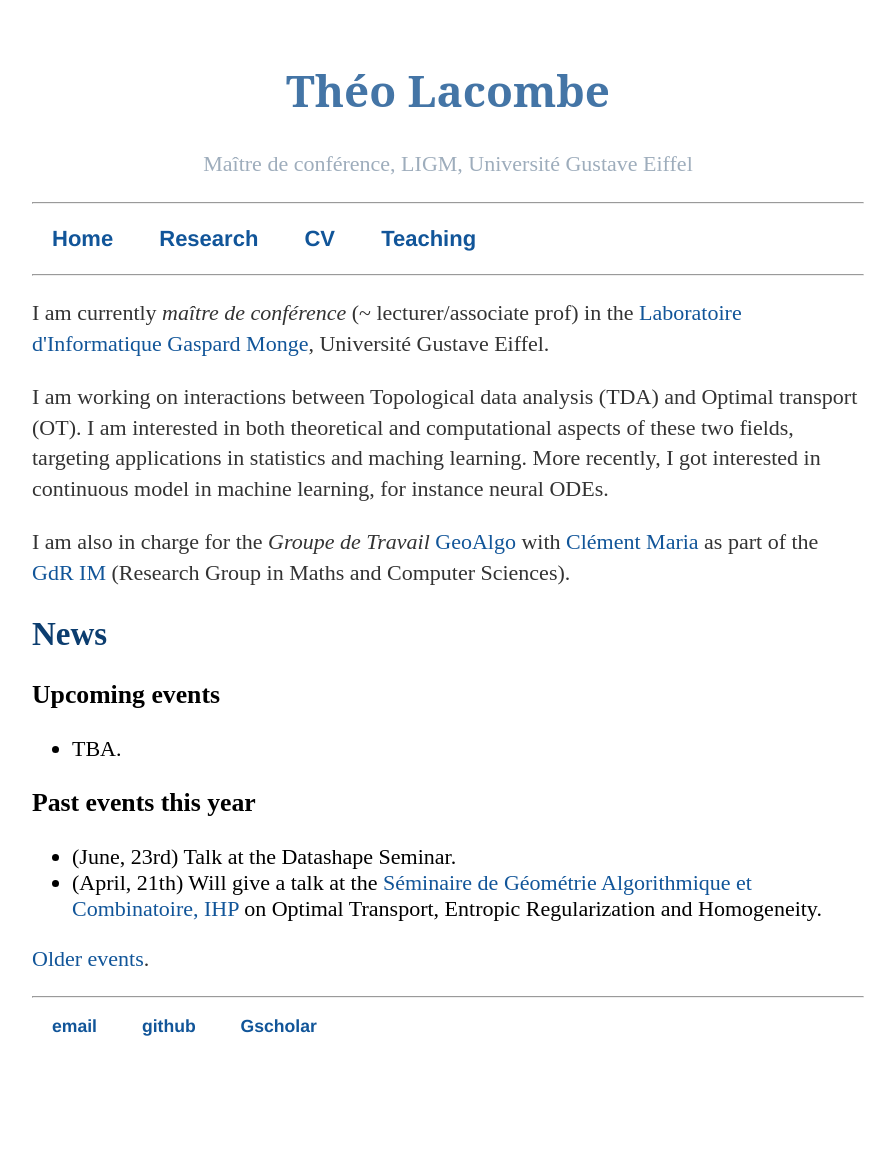
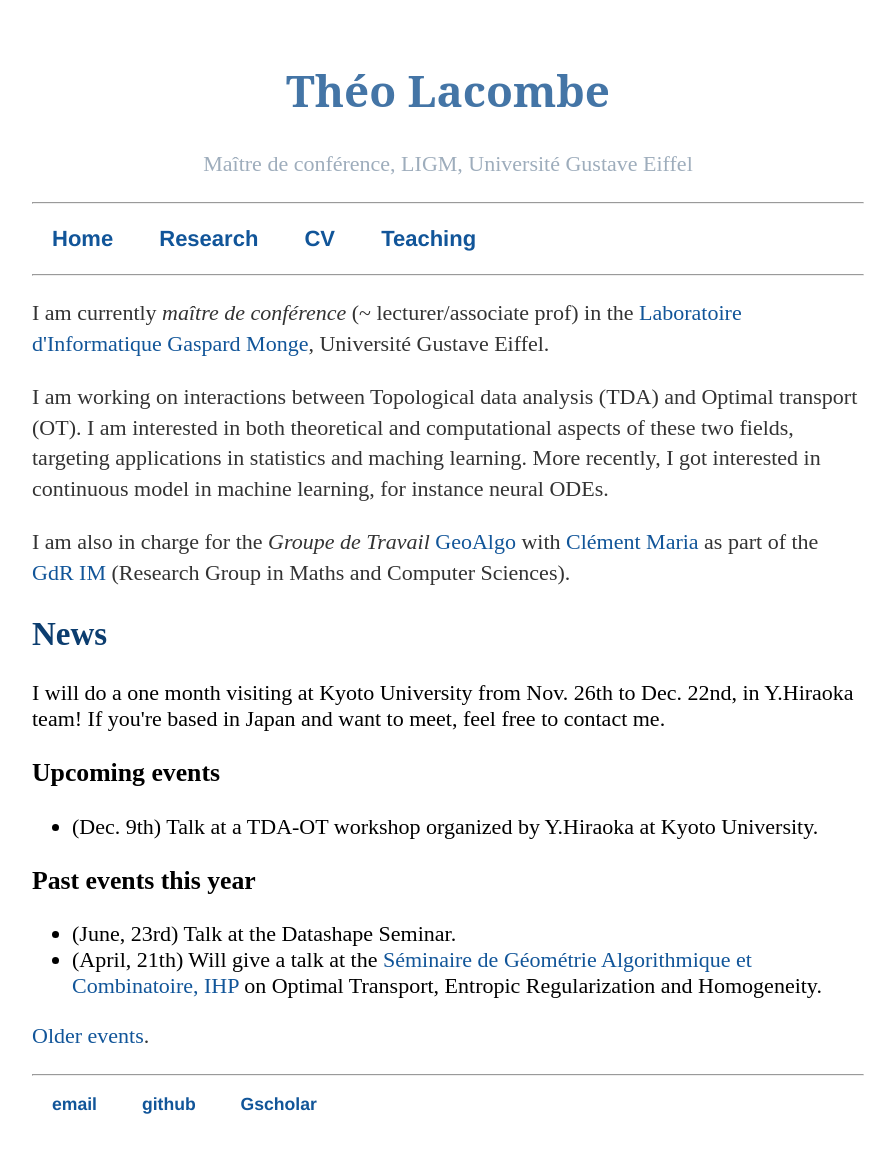
Before and after one commit to tlacombe/tlacombe.github.io, a Jekyll site: the page built from index.html, in a window 1280 px wide. Shown: the whole page, without its empty margins (192-1087 px from the left). Built offline with Jekyll 4.4.1, drawn with Linux system fonts in a browser that asks for light colours; before the commit the page ends 1097 px from its top, so only the background shows below that.

Commit message:
update news and reviewer activity

```diff
--- a/index.html
+++ b/index.html
@@ -11,11 +11,12 @@ title: Théo Lacombe's webpage
 	<p>I am also in charge for the <i>Groupe de Travail</i> <a href="https://www.gdr-im.fr/les-gt/gt-geoalgo/">GeoAlgo</a> with <a href="https://www-sop.inria.fr/members/Clement.Maria/">Clément Maria</a> as part of the <a href="https://www.gdr-im.fr/">GdR IM</a> (Research Group in Maths and Computer Sciences).
 
     <h2> News </h2>
+    	I will do a one month visiting at Kyoto University from Nov. 26th to Dec. 22nd, in Y.Hiraoka team! If you're based in Japan and want to meet, feel free to contact me.
 
 
 	<h3> Upcoming events</h3>
 	<ul>
-		<li>TBA.</li>
+		<li>(Dec. 9th) Talk at a TDA-OT workshop organized by Y.Hiraoka at Kyoto University.</li>
 	</ul>
 
         <h3> Past events this year</h3>
--- a/research/index.html
+++ b/research/index.html
@@ -43,5 +43,6 @@ title: TL - Research
 		<li> <a href='https://www.springer.com/journal/10444'>Advances in Computational Mathematics</a> (Springer)</li>
 		<li> <a href='https://www.journals.elsevier.com/neural-networks'>Neural Networks</a> (Elsevier)</li>
 		<li> <a href='https://www.springer.com/journal/10994'>Machine Learning</a> (Springer)</li>
-		<li> <a href='https://https://www.jmlr.org'>Journal of Machine Learning Research</a></li>
+		<li> <a href='https://https://www.jmlr.org'>Journal of Machine Learning Research</a> and <a href='https://https://www.jmlr.org/tmlr'>Transaction of Machine Learning Research</a></li>
+		<li> <a href='https://www.springer.com/journal/454'>Discrete and Computational Geometry</a> (Springer)</li>
 	</ul>
```
